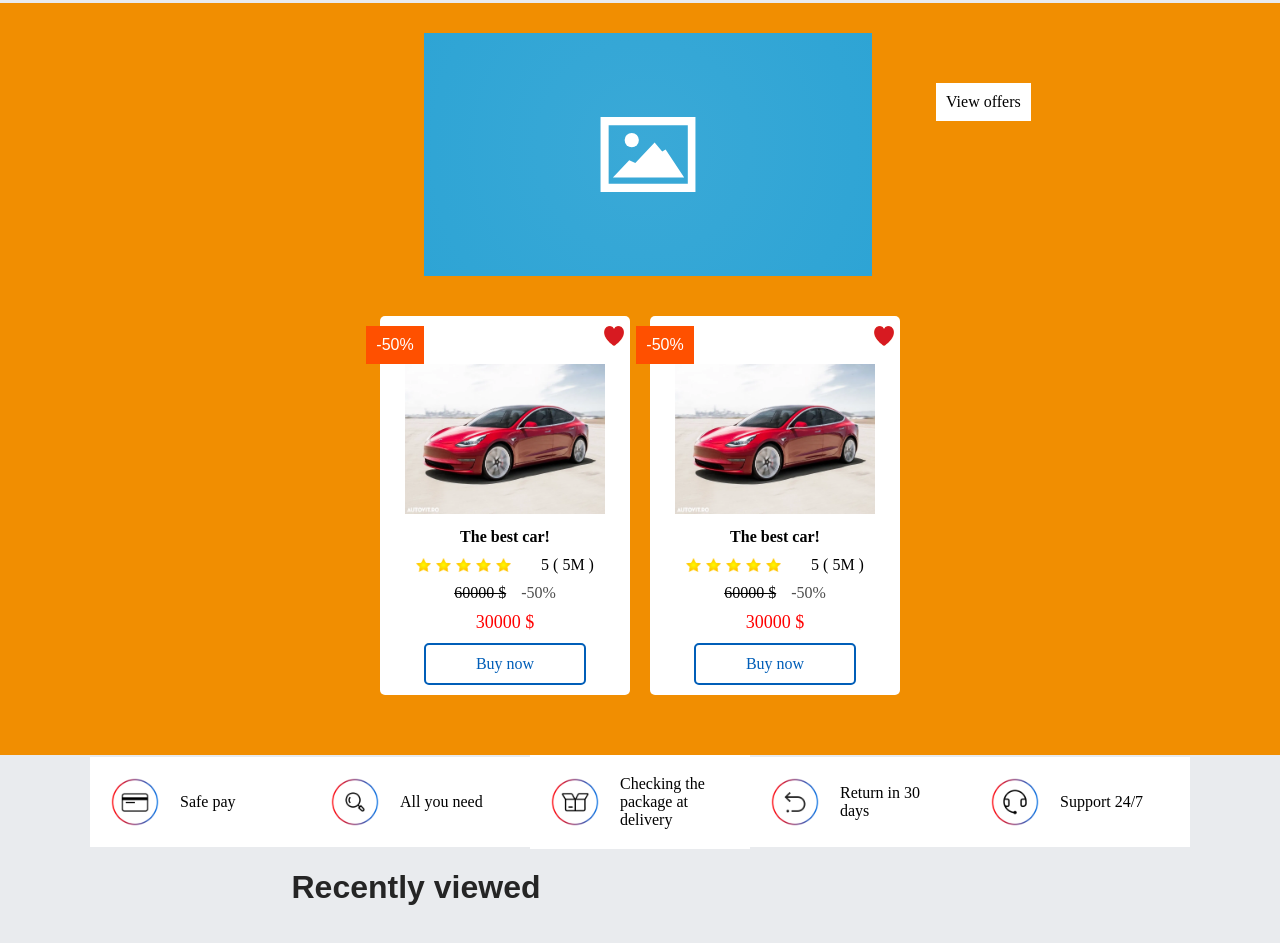
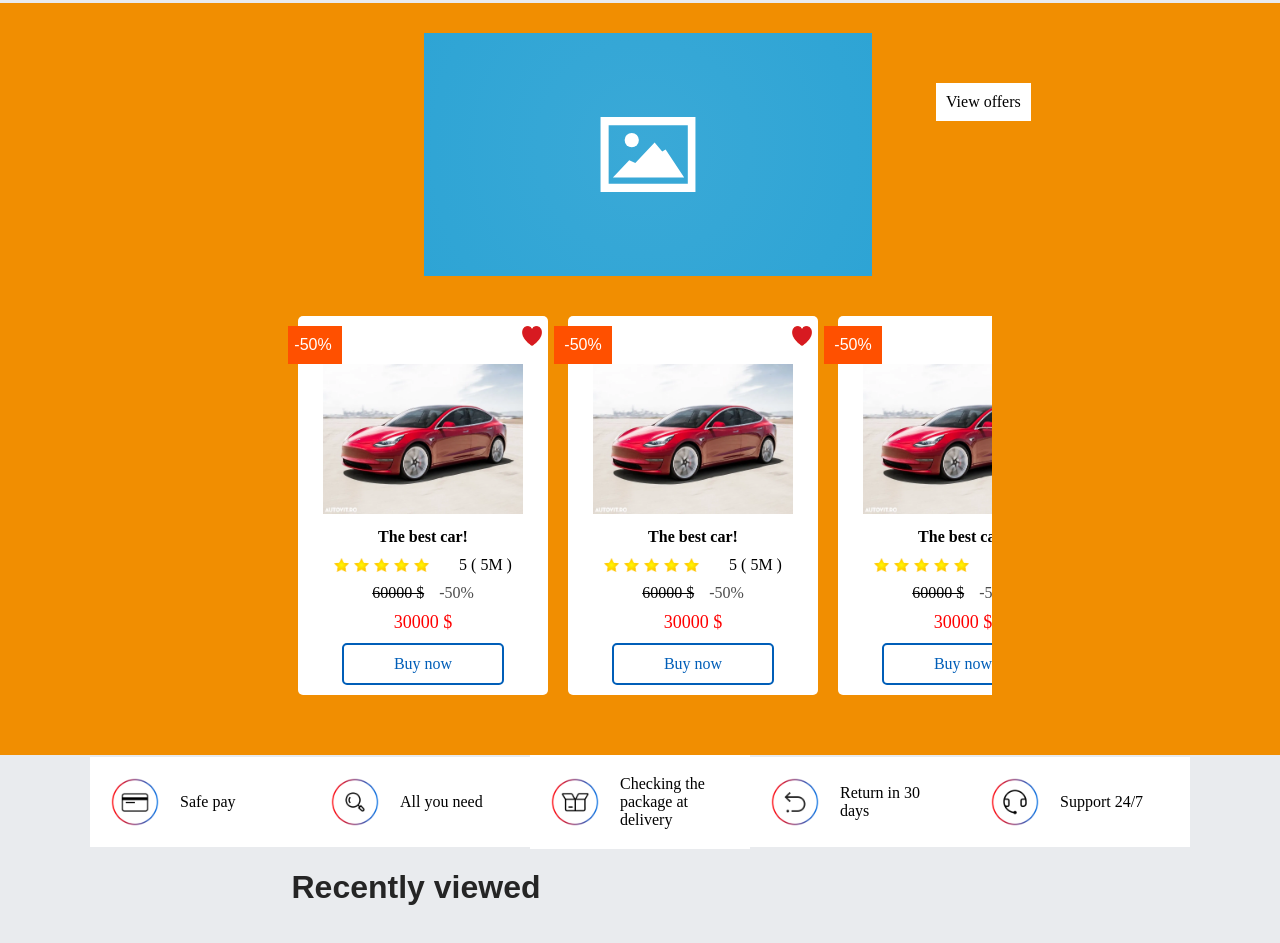
Before and after one commit to podarrazvan/online-shop, a plain HTML site: page HTML/index.html in a window 1280 px wide. Shown: the part 532-1475 px from the top of the page. Drawn offline with nearby package versions, Linux system fonts and the light colour scheme.

Commit message:
horizontal-scroll

```diff
--- a/CSS/shared_properties.css
+++ b/CSS/shared_properties.css
@@ -52,6 +52,9 @@
 .carousel-cards-3,
 .carousel-cards-4 {
     margin-top: 30px;
+    max-width: 55vw;
+
+
 }
 
 .product-name,
--- a/CSS/style.css
+++ b/CSS/style.css
@@ -46,6 +46,9 @@ ul {
     padding-bottom:50px ;
     background-color: rgb(241, 142, 1);
 }
+.carousel-cards{
+    overflow-x: scroll;
+}
 
 .promotions-carousel-img {
   width: 35vw;
@@ -59,7 +62,7 @@ ul {
 } */
 
 .carousel-top {
-      width: 54vh;
+    width: 54vh;
     padding-top: 30px;
     align-items: flex-start;
 }
--- a/Script/script.js
+++ b/Script/script.js
@@ -53,6 +53,42 @@ const DATA_PRODUCT_LIST = [
       totalRating: '5M',
       price: 60000,
     },
+    {
+      percent: 50,
+      link: '#',
+      image: 'tesla.webp',
+      title: 'The best car!',
+      rating: 5,
+      totalRating: '5M',
+      price: 60000,
+    },
+    {
+      percent: 50,
+      link: '#',
+      image: 'tesla.webp',
+      title: 'The best car!',
+      rating: 5,
+      totalRating: '5M',
+      price: 60000,
+    },
+    {
+      percent: 50,
+      link: '#',
+      image: 'tesla.webp',
+      title: 'The best car!',
+      rating: 5,
+      totalRating: '5M',
+      price: 60000,
+    },
+    {
+      percent: 50,
+      link: '#',
+      image: 'tesla.webp',
+      title: 'The best car!',
+      rating: 5,
+      totalRating: '5M',
+      price: 60000,
+    }
   ];
 
   let productList = '';
@@ -72,7 +108,7 @@ const DATA_PRODUCT_LIST = [
     colNr = 1;
   }
 
-  let numberOfProducts = colNr;
+  let numberOfProducts = 8;
   let numberOfRecently = colNr;
   let numberOfFavorites = colNr;
   let numberOfRecommended = colNr;
@@ -100,6 +136,7 @@ const DATA_PRODUCT_LIST = [
       productList += `<a href="#"><div class="buy-btn"><p >Buy now</p></div></a>`;
       productList += '</div>';
     }
+
   }
 
   function buildCommonLineCarousel(rownumber, itemsToDisplay) {
```
